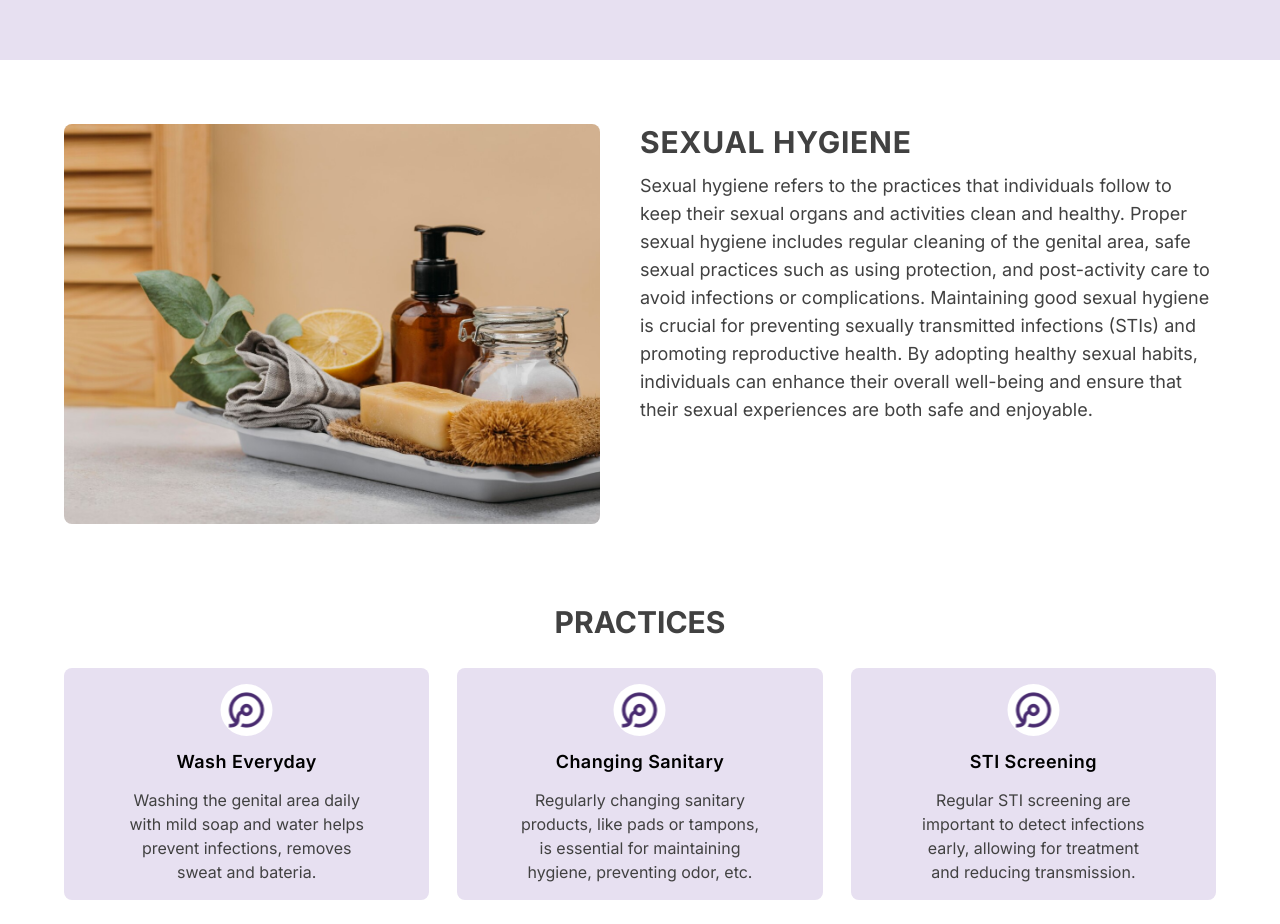
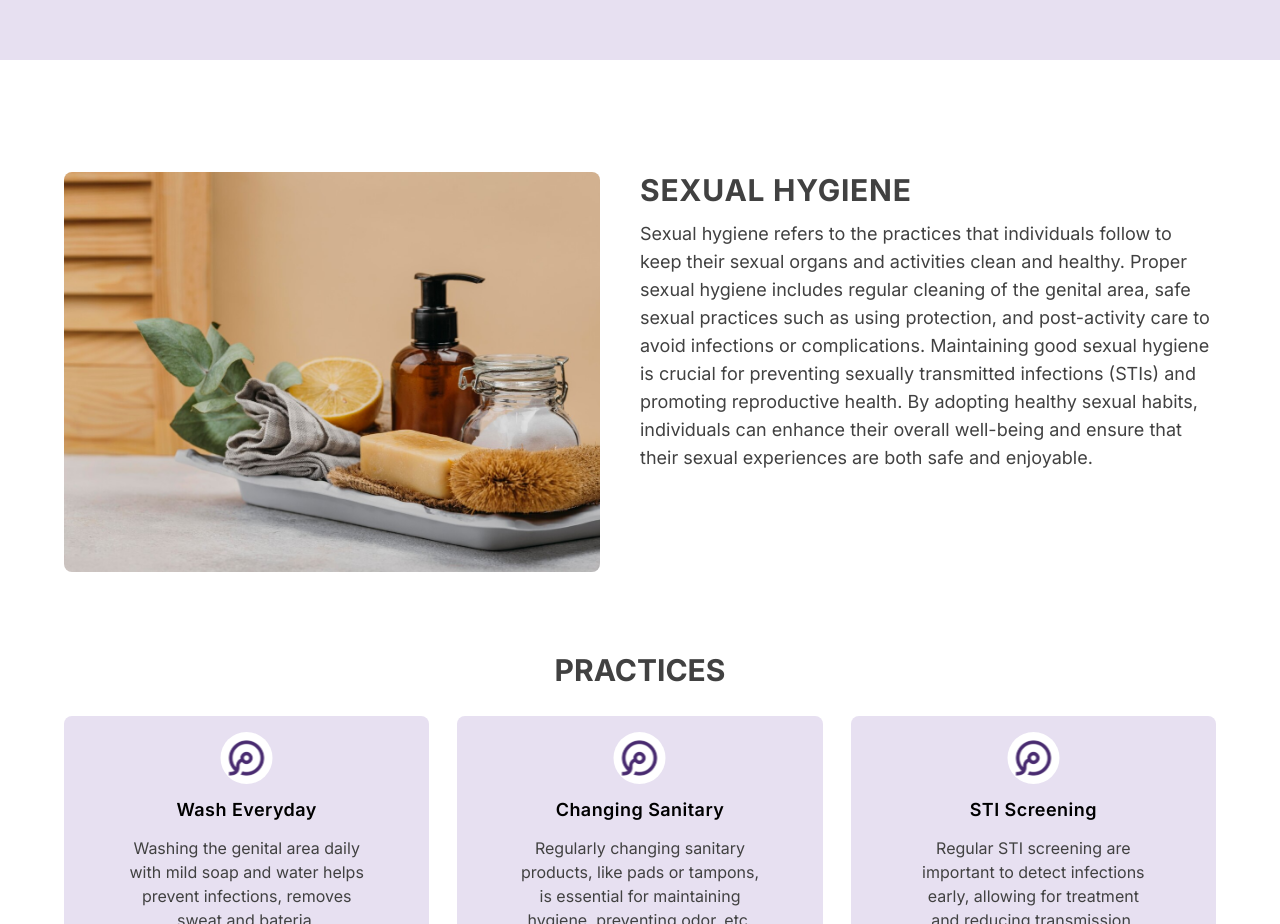
Before and after one commit to rqms40/ege311-le1, a React (Vite) app: page / in a window 1280 px wide. Shown: the part 1540-2464 px from the top of the page. Built offline with nearby package versions, Linux system fonts and the light colour scheme.

Commit message:
refactor: adjust padding to align with updated LinkScroll offset

```diff
--- a/src/components/hygiene/SexualHygiene.jsx
+++ b/src/components/hygiene/SexualHygiene.jsx
@@ -3,7 +3,7 @@ import { sexualHygieneImage } from "../../assets";
 
 const SexualHygiene = () => {
   return (
-    <div className="h-auto">
+    <div className="h-auto pt-4 md:pt-12">
       <div className="grid grid-cols-1 md:grid-cols-12">
         <div className="justify-self-center pb-4 md:col-span-6 overflow-hidden md:pr-10">
           <img
```
